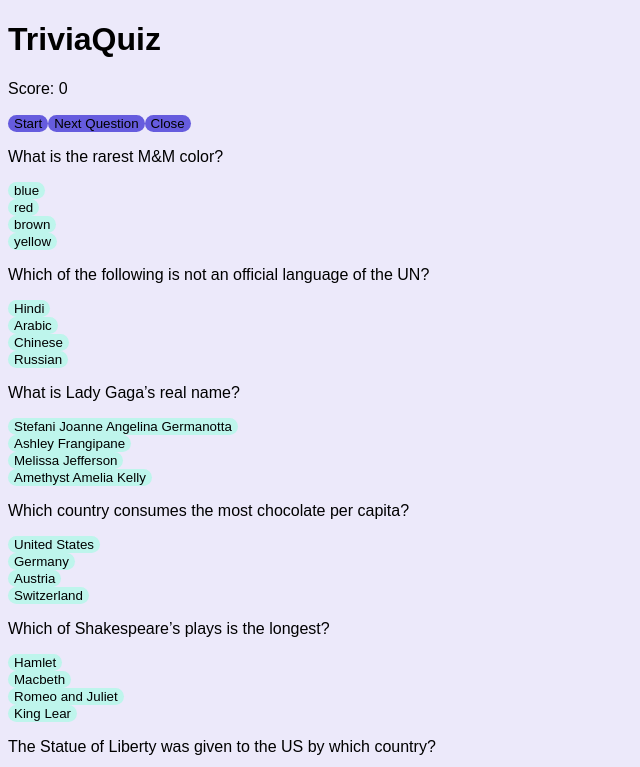
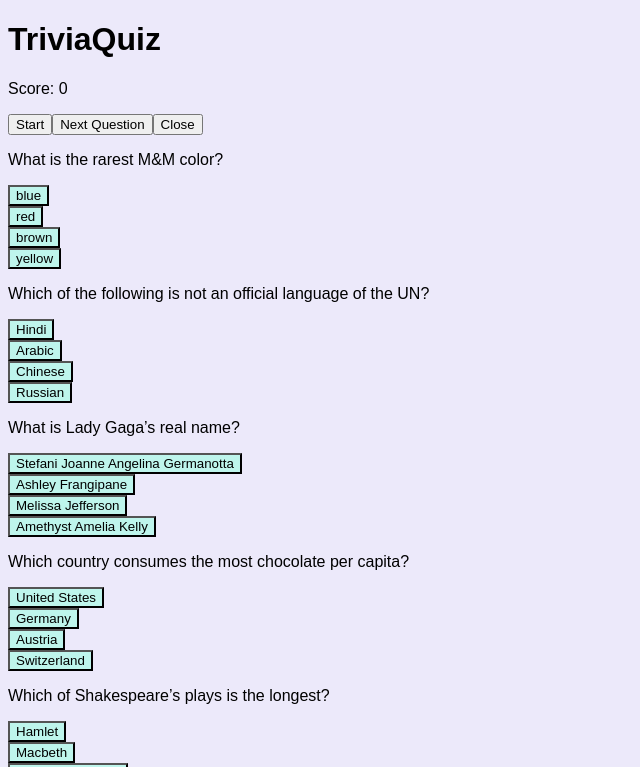
Before and after one commit to ellanan/trivia-quiz, a React (Create React App) app: page / in a window 1280 px wide. Shown: the top 767 px of the page, without its empty margins (0-640 px from the left). Built offline with nearby package versions, Linux system fonts and the light colour scheme.

Commit message:
add overscroll and overflow default setting

```diff
--- a/src/index.css
+++ b/src/index.css
@@ -1,3 +1,8 @@
+html,
+body {
+  overscroll-behavior-y: none;
+}
+
 html,
 body,
 #root {
@@ -7,22 +12,9 @@
 
 body {
   background-color: #ece9fa;
+  overflow: hidden;
 }
 
 a {
   text-decoration: none;
 }
-
-button {
-  background-color: #665cde;
-  border: none;
-  border-radius: 10px;
-}
-
-.dot {
-  height: 25px;
-  width: 25px;
-  background-color: #cec4f0;
-  border-radius: 50%;
-  display: inline-block;
-}
```
